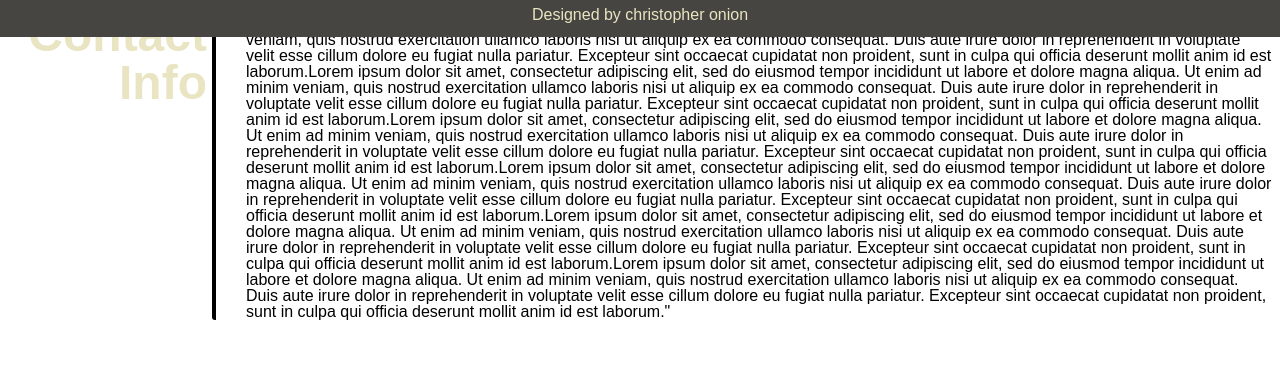
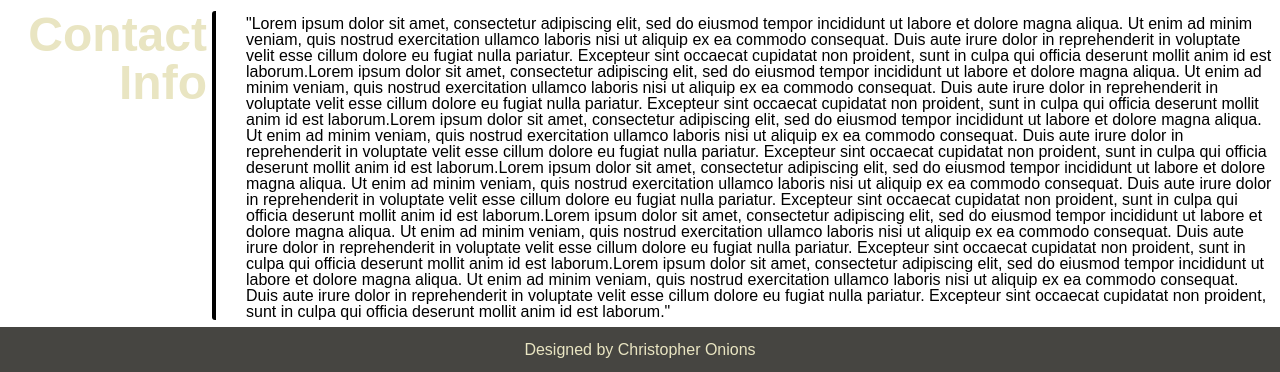
Before and after one commit to ChrisOnions/Display-Portfolio-Website, a plain HTML site: page index.html in a window 1280 px wide. Shown: the part 763-1135 px from the top of the page. Before the commit the page ends 1090 px from the top, so only its background shows below. Drawn offline with Linux system fonts and the light colour scheme.

Commit message:
made the footer not a constatn fixed element

```diff
--- a/assets/css/style.css
+++ b/assets/css/style.css
@@ -96,22 +96,16 @@ section p {
     border-left: 4px  solid black
 
 }
-/* Body content = nil */
+/* Body content = nil  for now*/
 
 
+/* footer constant */
+.footer {
 
-
-
-
-
-/* footer */
-.footer {
-    position: fixed;
     left: 0;
     bottom: 0;
     text-align: center;
     height: 45px;
-    position:fixed;
     width: 100%;
     background-color:var(--grey) ;
 }
--- a/index.html
+++ b/index.html
@@ -29,10 +29,10 @@
 </header>
 <!-- Under header picture that has a blurb over the picture -->
 
-    <div class="Picture_container">
-        <img class="under_picture" src="./assets/pictures/Landing image1.jfif" alt="404 image missing" style="width: 100% ;">
-        <div class="side_text" >Lorem ipsum dolor sit amet, consectetur adipiscing elit, sed do eiusmod tempor incididunt ut labore et dolore magna aliqua. </div>
-    </div>
+<div class="Picture_container">
+    <img class="under_picture" src="./assets/pictures/Landing image1.jfif" alt="404 image missing" style="width: 100% ;">
+    <div class="side_text" >Lorem ipsum dolor sit amet, consectetur adipiscing elit, sed do eiusmod tempor incididunt ut labore et dolore magna aliqua. </div>
+</div>
 
 
 <!-- About me Section -->
@@ -65,7 +65,7 @@
 
 
 <footer class="footer">
-<p>Designed by christopher onion</p>
+<p>Designed by Christopher Onions</p>
 </footer>
 
 
```
